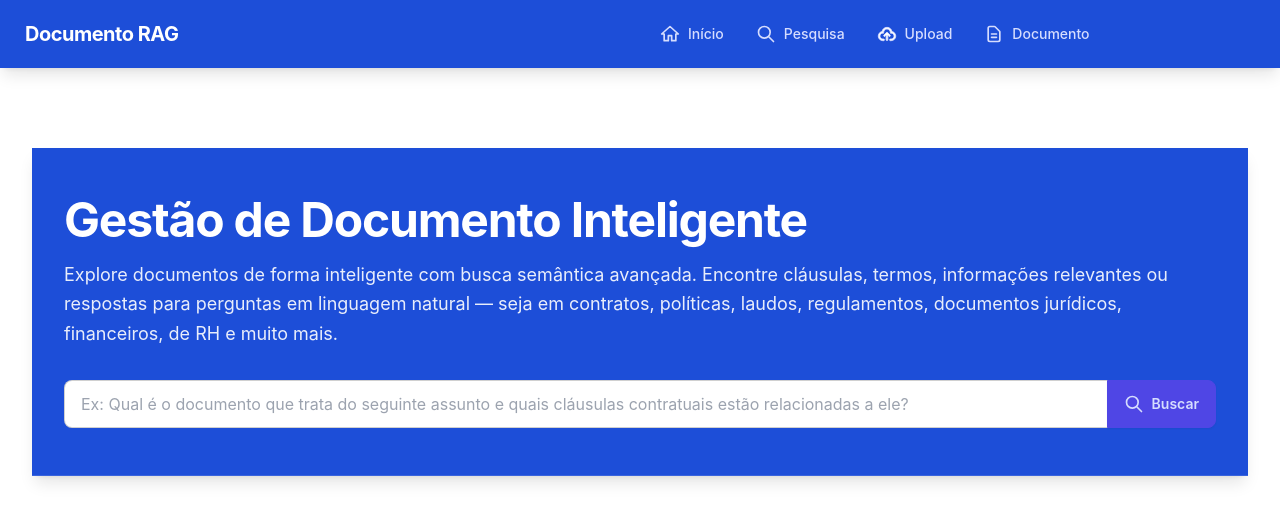
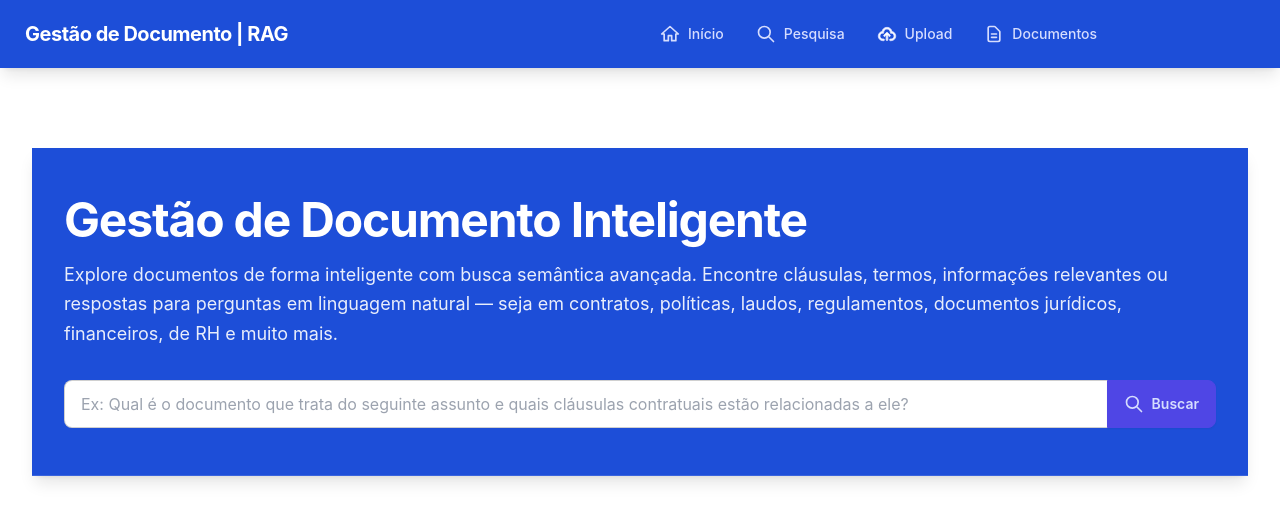
Before and after one commit to williamreis/gestao-contrato-ai, a SvelteKit app in the folder src/frontend/: page / in a window 1280 px wide. Shown: the top 522 px of the page. Built offline with nearby package versions, Linux system fonts and the light colour scheme.

Commit message:
chore: Ajuste textual

```diff
--- a/src/frontend/src/routes/+layout.svelte
+++ b/src/frontend/src/routes/+layout.svelte
@@ -82,7 +82,7 @@
           </ul>
         </div>
         <a href="/" class="btn btn-ghost normal-case text-xl font-bold tracking-tight hover:bg-primary/20 transition-all duration-300">
-          <span class="text-white">Documento RAG</span>
+          <span class="text-white">Gestão de Documento | RAG</span>
         </a>
       </div>
       <div class="navbar-center hidden lg:flex">
@@ -114,7 +114,7 @@
               <svg xmlns="http://www.w3.org/2000/svg" class="h-5 w-5" fill="none" viewBox="0 0 24 24" stroke="currentColor">
                 <path stroke-linecap="round" stroke-linejoin="round" stroke-width="2" d="M9 12h6m-6 4h6m2 5H7a2 2 0 01-2-2V5a2 2 0 012-2h5.586a1 1 0 01.707.293l5.414 5.414a1 1 0 01.293.707V19a2 2 0 01-2 2z" />
               </svg>
-              Documento
+              Documentos
             </a>
           </li>
         </ul>
```
